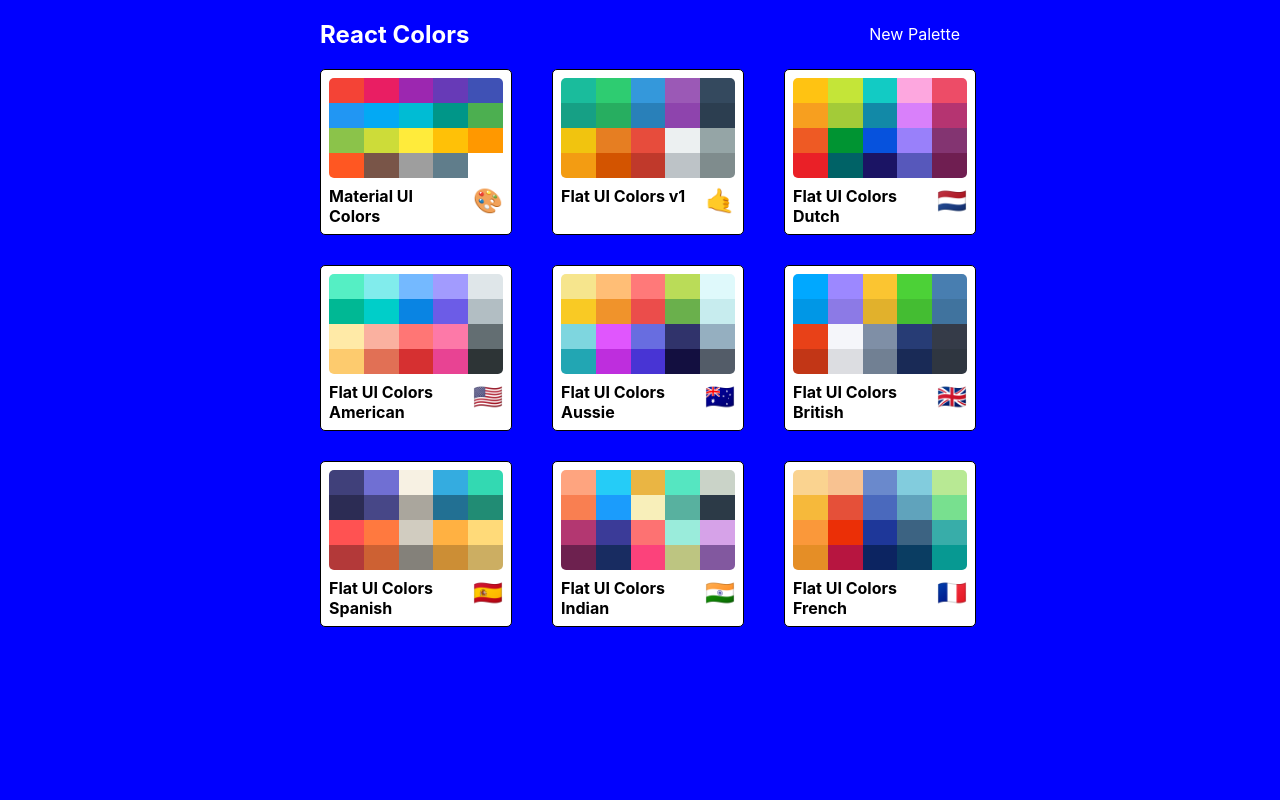
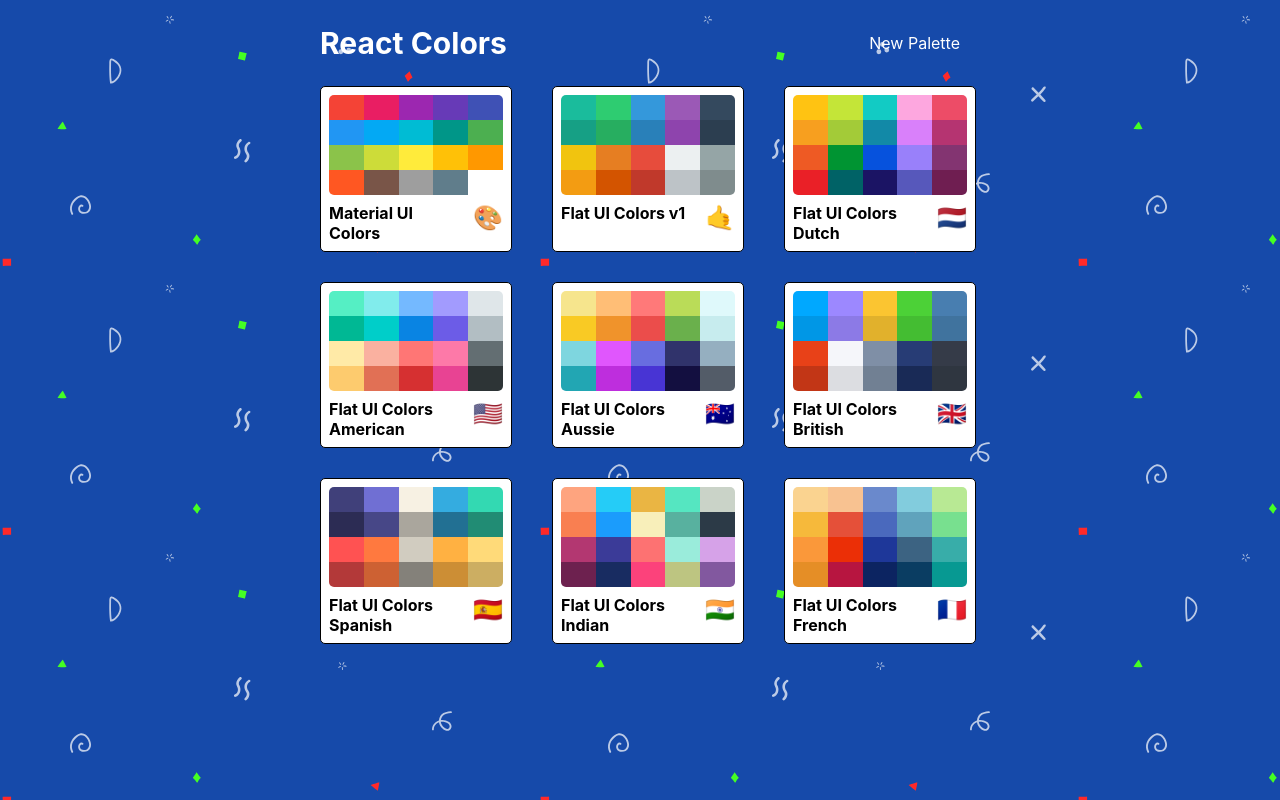
Before and after one commit to realdanilo/colorapp, a React (Create React App) app: page / in a window 1280 px wide. Built offline with nearby package versions, Linux system fonts and the light colour scheme.

Commit message:
add svg backgrounds and fix styles in main page

```diff
--- a/src/PaletteList.js
+++ b/src/PaletteList.js
@@ -3,13 +3,17 @@
 import MiniPalette from "./MiniPalette";
 import { Link } from "react-router-dom";
 import sizes from "./styles/sizes";
+import background from "./styles/bg.svg";
 const styles = {
   root: {
-    backgroundColor: "blue",
     height: "100vh",
     display: "flex",
     alignItems: "flex-start",
     justifyContent: "center",
+    backgroundColor: "#164aaa",
+    backgroundImage: `url(${background})`,
+    // background by SVGbackgrounds.com
+    overflowY: "scroll",
   },
   container: {
     width: "50%",
@@ -27,6 +31,9 @@
     justifyContent: "space-between",
     color: "white",
     alignItems: "center",
+    "& h1": {
+      fontSize: "30px",
+    },
     "& a": {
       color: "white",
       textDecoration: "none",
```
Also changed, not shown: src/styles/bg.svg (added).
